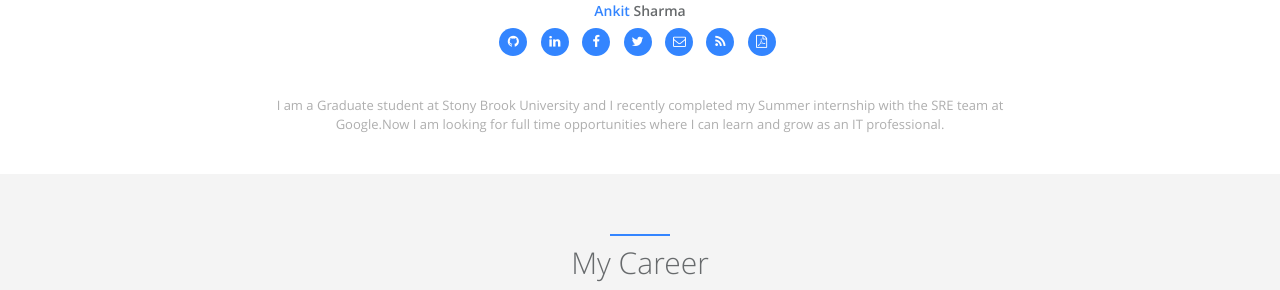
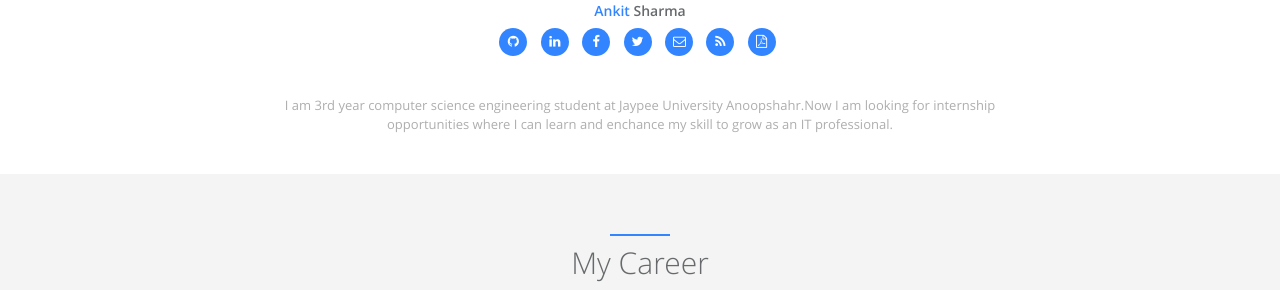
Before and after one commit to 8nkit/8nkit.github.io, a Jekyll site: the page built from index.html, in a window 1280 px wide and 900 px high, scrolled down 563 px. Shown: the part 164-454 px from the top of the window. Built offline with Jekyll 4.4.1, drawn with Linux system fonts in a browser that asks for light colours.

Commit message:
initial commit

```diff
--- a/_config.yml
+++ b/_config.yml
@@ -28,7 +28,7 @@ author:  # change following line to your information.
   skill_icon2:
     - name: fa-linux
     - name: icon-apache
-  desc: I am a Graduate student at Stony Brook University and I recently completed my Summer internship with the SRE team at Google.Now I am looking for full time opportunities where I can learn and grow as an IT professional.
+  desc: I am 3rd year computer science engineering student at Jaypee University Anoopshahr.Now I am looking for internship opportunities where I can learn and enchance my skill to grow as an IT professional.
 
 # comment
 disqus:  # if you wanna comment feature, go to https://disqus.com/ to get your configuration; if not, comment following two lines.
```
Also changed, not shown: Jalpc/static/assets/img/landing/avatar.jpeg (added), Jalpc/static/assets/img/landing/avatar.jpg (deleted).
